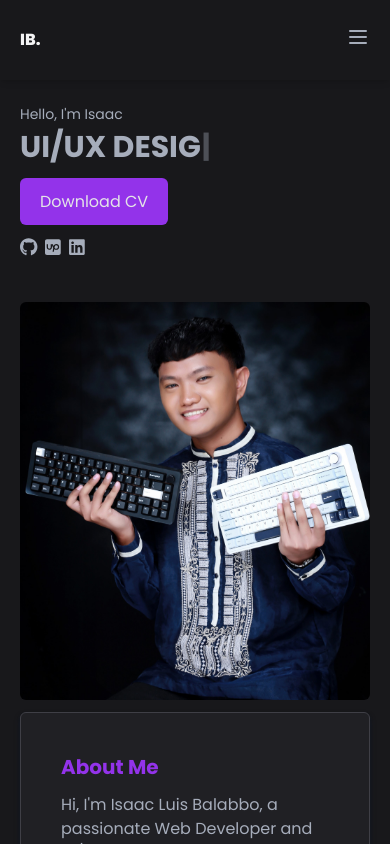
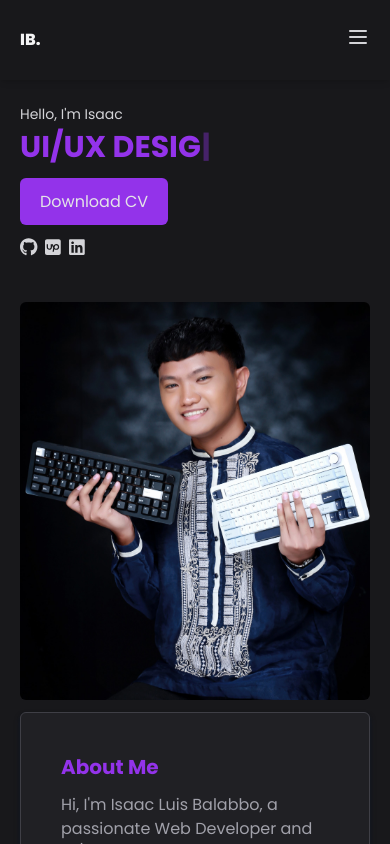
Before and after one commit to deFFataa/portfolio, a React (Vite) app: page / in a window 390 px wide. Shown: the top 844 px of the page. Built offline with nearby package versions, Linux system fonts and the light colour scheme.

Commit message:
fixed color issue

```diff
--- a/src/AboutMe.jsx
+++ b/src/AboutMe.jsx
@@ -125,7 +125,7 @@ function AboutMe() {
       }, [])
 
     return (
-        <section className='sm:px-10 px-5 mt-10' id='About' data-aos="fade-left">
+        <section className='sm:px-10 px-5 mt-10 text-zinc-400' id='About' data-aos="fade-left">
             <div className='flex flex-wrap sm:flex-nowrap gap-3 justify-center'>
                 <div className=''>
                     <img src={aboutMePic} width={500} className='rounded-md' alt="" />
--- a/src/ContactMe.jsx
+++ b/src/ContactMe.jsx
@@ -9,7 +9,7 @@ function ContactMe() {
       }, [])
 
     return (
-        <section className="sm:p-10 p-5" id="Contact" data-aos="fade-down">
+        <section className="sm:p-10 p-5 text-zinc-400" id="Contact" data-aos="fade-down">
             <div className="basis-1/2 h-100 space-y-2">
                 <div>
                     <h1 className="text-2xl font-bold text-purple-600 sm:text-center">Contact Me</h1>
--- a/src/Hero.jsx
+++ b/src/Hero.jsx
@@ -14,8 +14,9 @@ function Hero() {
     return (
         <section className='h-auto flex flex-wrap flex-row items-center px-5 sm:px-10 mt-6 sm:mt-0' id='Home'>
             <div className='sm:basis-1/2 h-100 sm:ps-20'>
-                <div className='text-[14px]'>Hello, I'm Isaac</div>
-                <div className='text-purple-600 font-bold text-[30px] sm:text-[35px]'>
+                <div className='text-[14px] text-zinc-300'>Hello, I'm Isaac</div>
+                <div className='font-bold text-[30px] sm:text-[35px]'>
+                    <span className='text-purple-600 '>
                         <Typewriter
                             options={{
                                 strings: ['WEB DEVELOPER', 'UI/UX DESIGNER', 'DIGITAL ARTIST'],
@@ -23,6 +24,7 @@ function Hero() {
                                 loop: true,
                             }}
                         />
+                    </span>
                 </div>
                 <div className="my-5">
                     <a href={Resume} target='_blank' download={Resume} className='py-3 px-5 bg-purple-600 rounded-md text-zinc-200 mt-5 hover:bg-purple-700 hover:text-zinc-100'>Download CV</a>
--- a/src/Projects.jsx
+++ b/src/Projects.jsx
@@ -17,9 +17,9 @@ function Projects() {
   }, [])
 
   return (
-    <section className="sm:p-10 p-5" data-aos="fade-up">
+    <section className="sm:p-10 p-5 text-zinc-400" data-aos="fade-up">
       <div className="basis-1/2 h-100">
-        <div className="text-center text-[30px] text-zinc-200 font-bold">
+        <div className="text-center text-[30px] text-purple-600 font-bold">
           Sample Works
         </div>
         <div className="grid grid-rows-2 grid-cols-1 mt-5 lg:grid-cols-2 lg:grid-rows-1 md:grid-cols-2 md:grid-rows-2 place-items-center lg:gap-4 gap-5">
--- a/src/Services.jsx
+++ b/src/Services.jsx
@@ -14,8 +14,8 @@ function Services() {
 
 
     return (
-        <section className='p-10 px-5 sm:px-20' id='Services' data-aos="fade-right">
-            <div className='text-center text-[30px] text-zinc-200 font-bold'>What I do?</div>
+        <section className='p-10 px-5 sm:px-20 text-zinc-400' id='Services' data-aos="fade-right">
+            <div className='text-center text-[30px] text-purple-600 font-bold'>What I do?</div>
             <div className='grid place-items-center grid-cols-1 gap-5 sm:grid-cols-3 sm:gap-10 mt-4'>
                 <div>
                     <Card
--- a/src/index.css
+++ b/src/index.css
@@ -10,7 +10,7 @@
     padding: 0;
     box-sizing: border-box;
     font-family: "Poppins", sans-serif;
-    color: #a6adbb;
+    /* color: #a6adbb; */
 }
 
 html {
```
Lines whose indentation alone changed are shown as unchanged.
